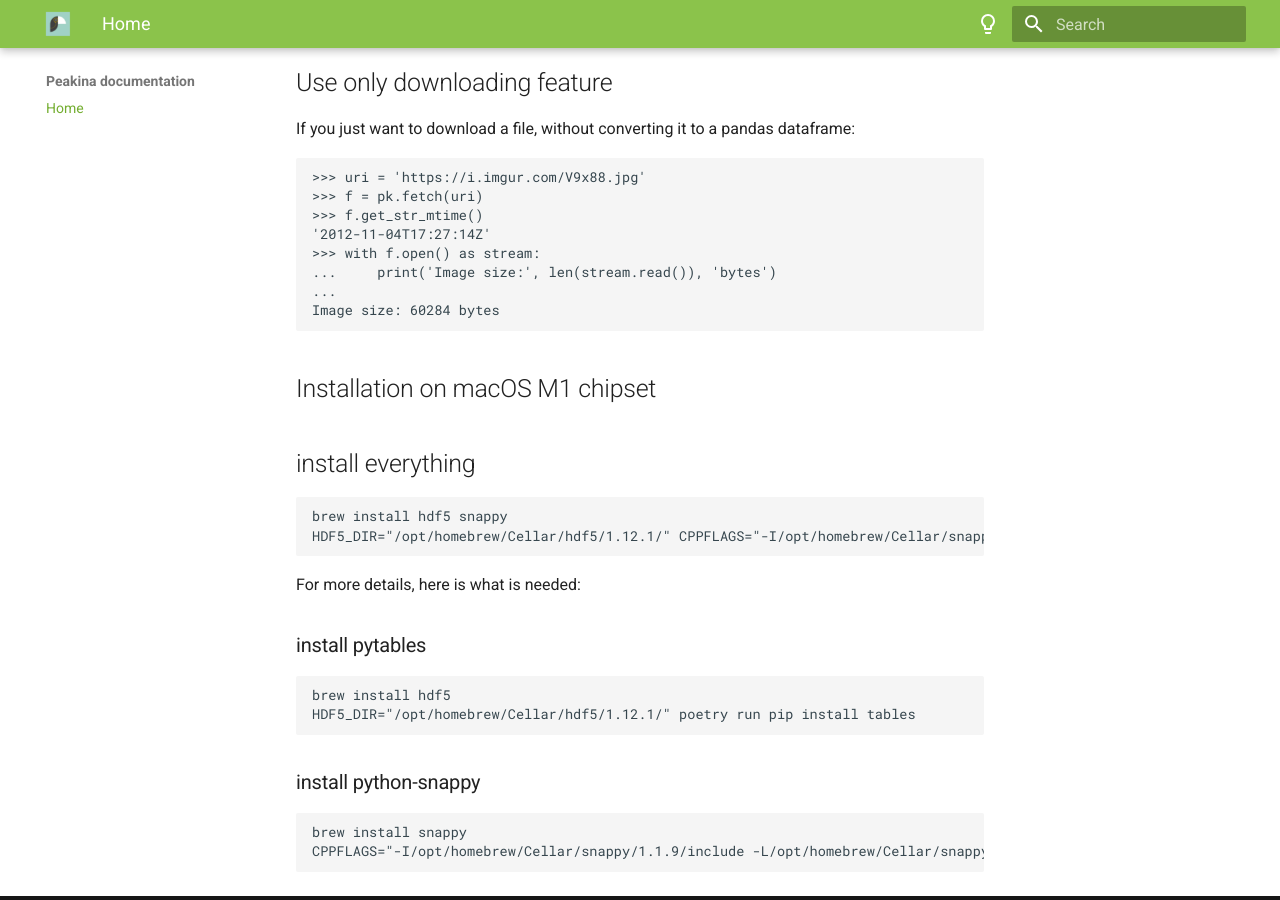
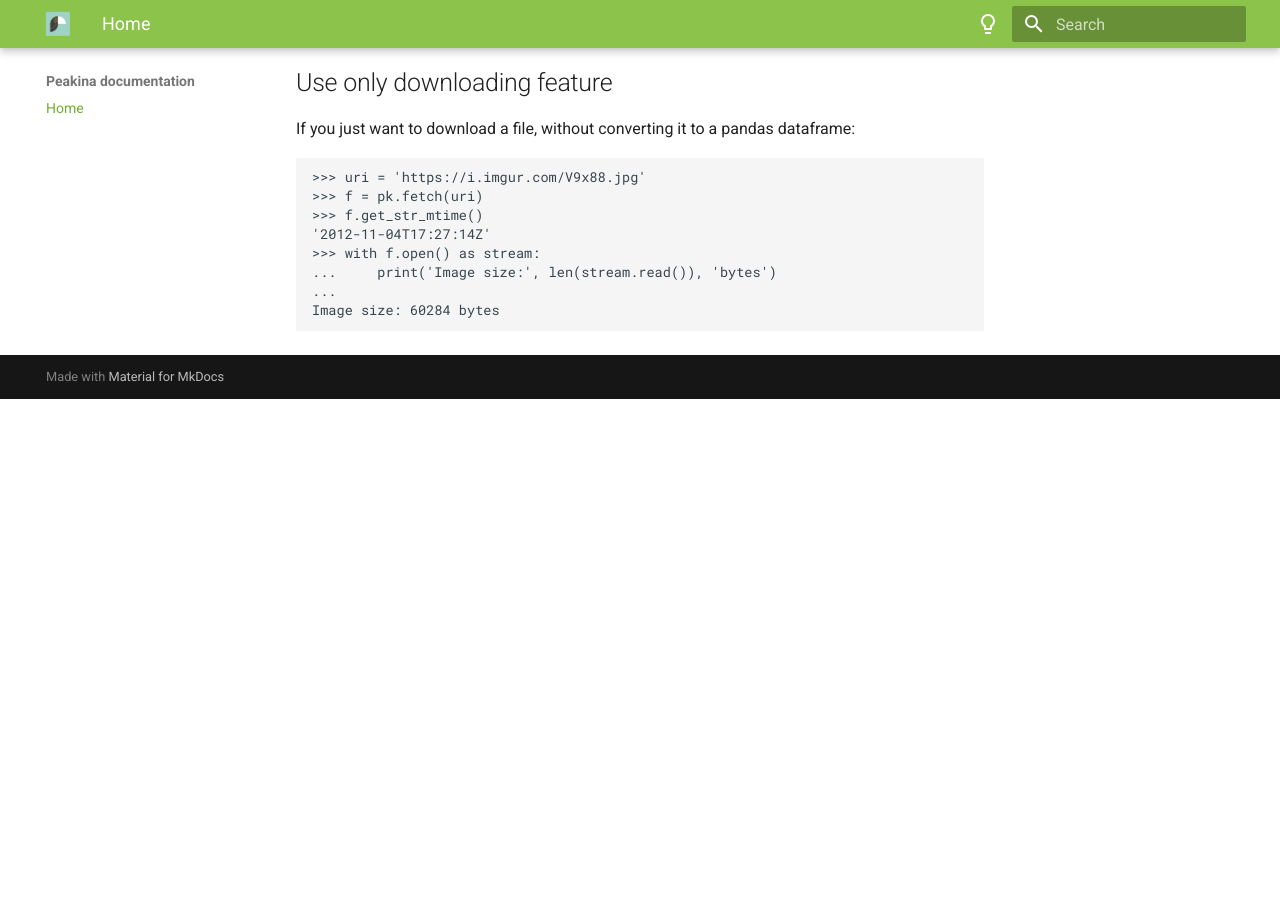
Before and after one commit to ToucanToco/peakina, an MkDocs documentation site: the page built from docs/index.md, in a window 1280 px wide and 900 px high, scrolled down 1595 px. Built offline with MkDocs 1.6.1 and Material for MkDocs 9.7.7, drawn with Linux system fonts in a browser that asks for light colours; after the commit the page ends 1994 px from its top, so only the background shows below that.

Commit message:
feat(cache): replace HDF cache with Pickle (#904)
* chore(deps): bump deps to versions compatible with Python 3.12

Signed-off-by: Luka Peschke <luka.peschke@toucantoco.com>

* feat(cache): replace HDF cache with Pickle

Signed-off-by: Luka Peschke <luka.peschke@toucantoco.com>

---------

Signed-off-by: Luka Peschke <luka.peschke@toucantoco.com>

````diff
--- a/docs/index.md
+++ b/docs/index.md
@@ -86,25 +86,3 @@
 ...
 Image size: 60284 bytes
 ```
-
-## Installation on macOS M1 chipset
-
-## install everything
-```console
-brew install hdf5 snappy
-HDF5_DIR="/opt/homebrew/Cellar/hdf5/1.12.1/" CPPFLAGS="-I/opt/homebrew/Cellar/snappy/1.1.9/include -L/opt/homebrew/Cellar/snappy/1.1.9/lib" poetry install
-```
-
-For more details, here is what is needed:
-
-### install pytables
-```console
-brew install hdf5
-HDF5_DIR="/opt/homebrew/Cellar/hdf5/1.12.1/" poetry run pip install tables
-```
-
-### install python-snappy
-```console
-brew install snappy
-CPPFLAGS="-I/opt/homebrew/Cellar/snappy/1.1.9/include -L/opt/homebrew/Cellar/snappy/1.1.9/lib" poetry run pip install python-snappy
-```
--- a/pyproject.toml
+++ b/pyproject.toml
@@ -26,7 +26,6 @@
 pydantic = "^2.4.2"
 python-slugify = ">=5.0.2,<9.0.0"
 s3fs = ">=2022.1,<2025.0"
-tables = "^3.7.0"
 urllib3 = ">=1.26.8,<3.0.0"
 xlrd = "^2.0.1"
 xmltodict = ">=0.12.0,<1"
````
Also changed, not shown: CHANGELOG.md (+5 -0 lines), README.md (+0 -22 lines), 3 other files.
